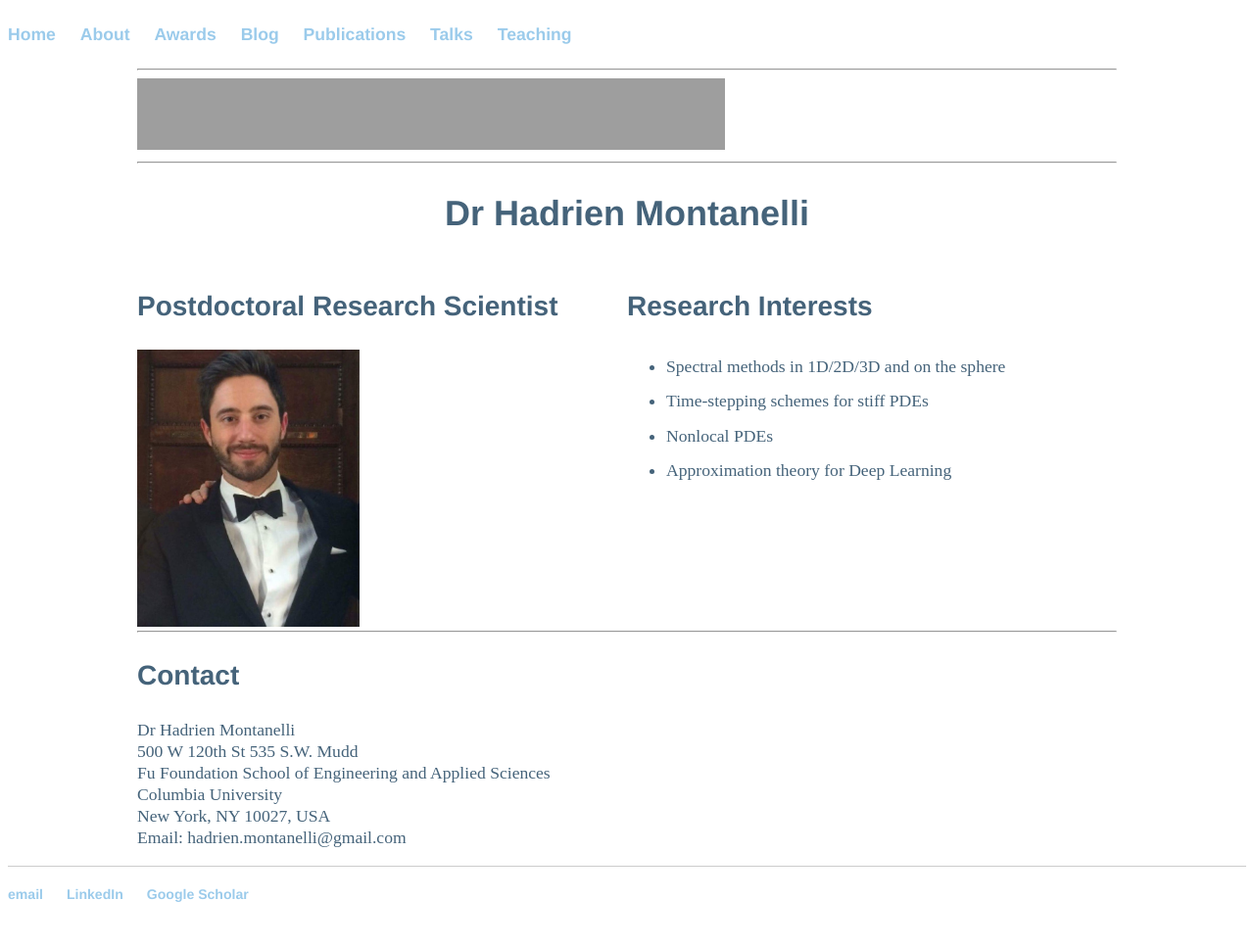
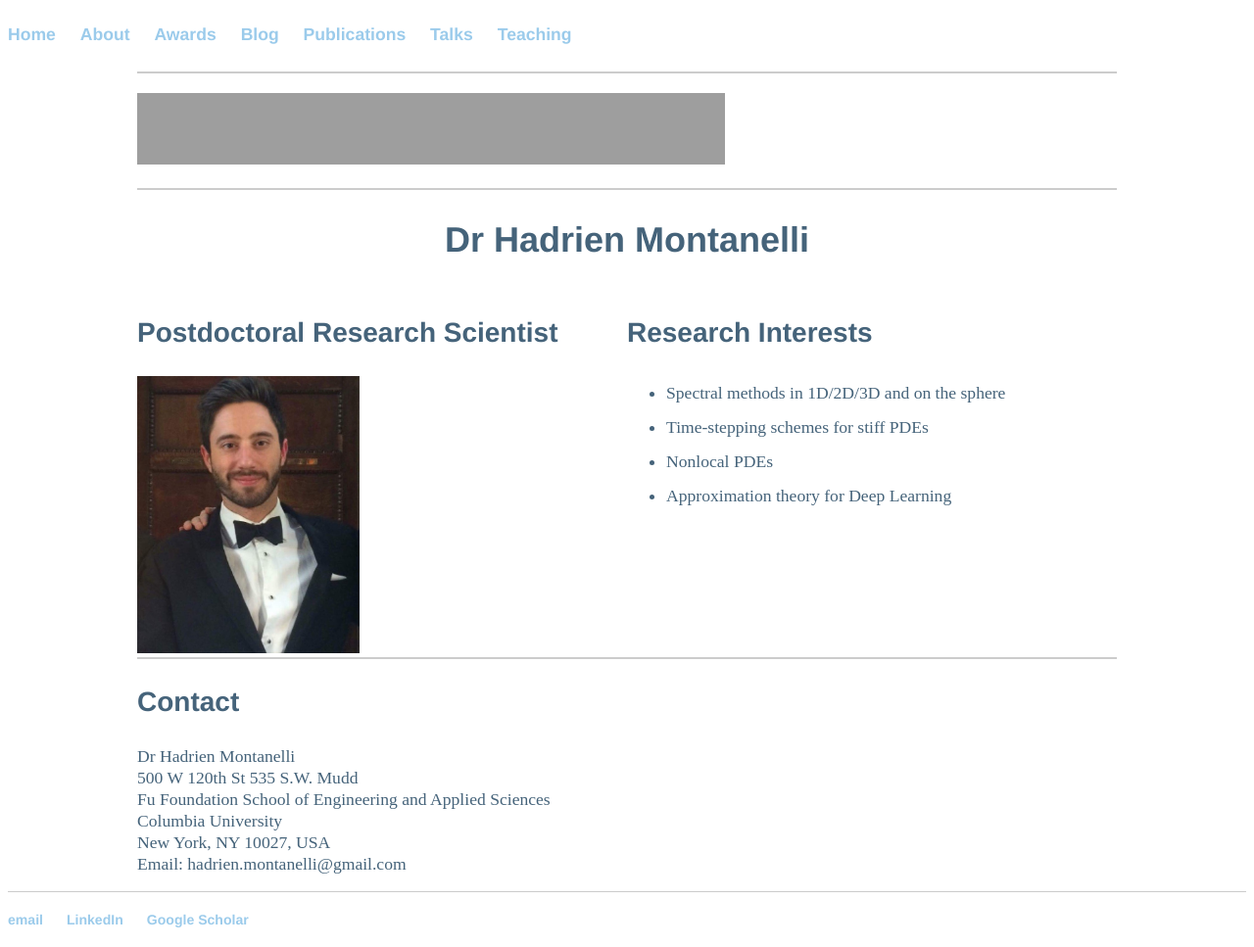
Before and after one commit to Hadrien-Montanelli/Hadrien-Montanelli.github.io, a Jekyll site: the page built from index.html, in a window 1280 px wide. Shown: the whole page at 98% size. Built offline with Jekyll 4.4.1, drawn with Linux system fonts in a browser that asks for light colours; before the commit the page ends 941 px from its top, so only the background shows below that; grey boxes are pictures that could not be loaded.

Commit message:
Update main.css

```diff
--- a/css/main.css
+++ b/css/main.css
@@ -47,11 +47,6 @@ p {
     line-height: 1.25em;
     color: rgb(69, 99, 122);
 }
-footer {
-    border-top: 1px solid #ccc;
-    font-size: .8em;
-    color: rgb(69, 99, 122);
-}
 ul {
     font-size: 1.1em;
     line-height: 2em;
@@ -66,3 +61,12 @@ ul.posts li {
     list-style: none;
     color: rgb(69, 99, 122);
 }
+hr {
+    margin: 20px 0;
+    border: 1px solid #ccc;
+}
+footer {
+    border-top: 1px solid #ccc;
+    font-size: .8em;
+    color: rgb(69, 99, 122);
+}
```
